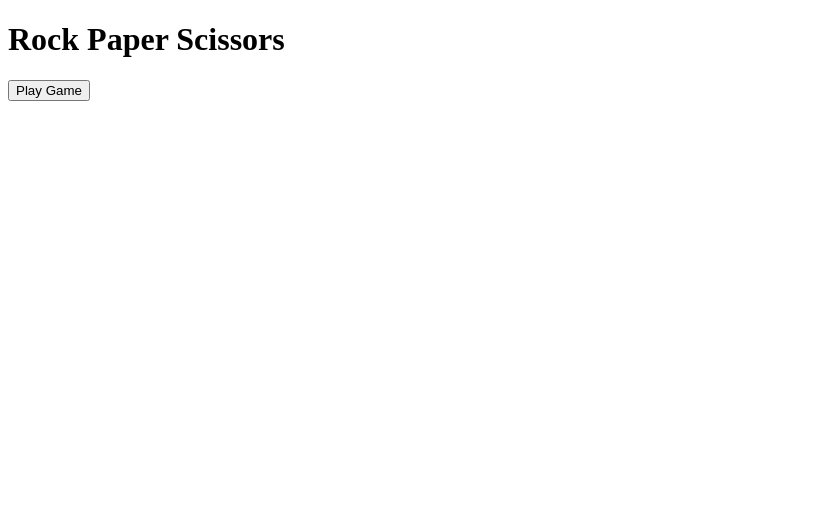
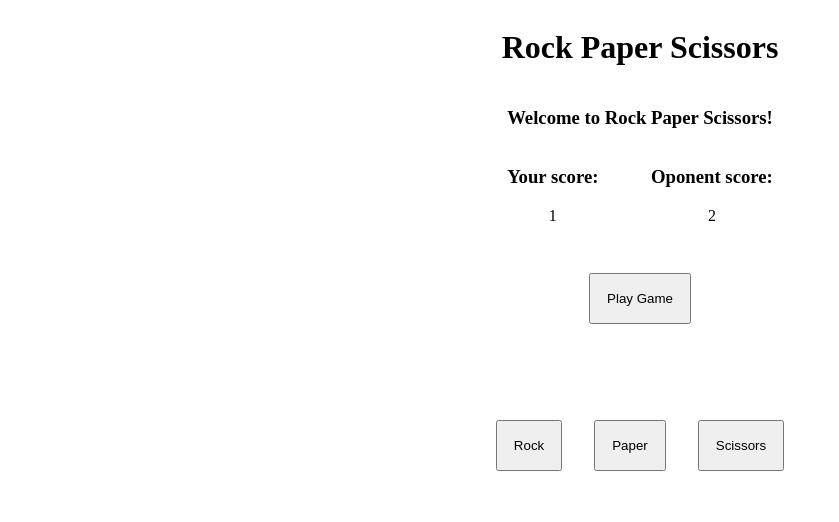
Before and after one commit to rgerbasi/rock-paper-scissors, a plain HTML site: page index.html in a window 1280 px wide. Shown: the whole page, without its empty margins (0-839 px from the left). Drawn offline with Linux system fonts and the light colour scheme.

Commit message:
feat: add buttons for options and change script

```diff
--- a/index.html
+++ b/index.html
@@ -4,11 +4,46 @@
     <meta charset="UTF-8">
     <meta name="viewport" content="width=device-width, initial-scale=1.0">
     <title>Rock Paper Scissors</title>
+   <style>
+        /* not best practice but feeling lazy right now */
+        body { display:flex; flex-flow: column nowrap; align-items: center;}
+        button {margin: 3rem 1rem; padding: 1rem;}
+        .container{ display: flex; justify-content: center; transition: all 2s;}
 
+        .hide {display: none;}
+        .scoreBoard {display: flex; justify-content: space-between;}
+        .scoreContainer {display: flex; flex-flow: column nowrap; align-items: center;}
+   </style>
 </head>
 <body>
     <h1>Rock Paper Scissors</h1>
+    <div>
+        <h3>Welcome to Rock Paper Scissors!</h3>
+        <div class="scoreBoard">
+            <div class="scoreContainer">
+                <h3>Your score:</h3>
+                <div id="playerScore">1</div>
+            </div>
+            <div class="scoreContainer">
+                <h3>Oponent score:</h3>
+                <div id="computerScore">2</div>
+            </div>
+        </div>
+    </div>
     <button id="gamebutton">Play Game</button>
+    <div class="container ">
+        <button>Rock</button>
+        <button>Paper</button>
+        <button>Scissors</button>
+    </div>
+
+    <!-- TO DO
+        add 3 buttons for each selection
+        event listener with correct selection
+        div to display results and change the console logs into dom methods
+        Display running score and announce a winner once one player reaches 5 points
+
+    -->
     <script src="script.js"></script>
 </body>
 </html>
--- a/script.js
+++ b/script.js
@@ -60,15 +60,25 @@ function playRound(humanChoice, computerChoice){
 
 //Step 6 play 5 rounds
 function playGame() {
+
     const rounds = 5
-    for (let i = 0; i < rounds; i++) {
-        const computerSelection = getComputerChoice()
-        const humanSelection = getHumanChoice().toLowerCase()
-        playRound(humanSelection, computerSelection)
-        console.log(`Round ${i+1} - You:${humanScore} CPU: ${computerScore}`)
-    }
+    // for (let i = 0; i < rounds; i++) {
+    //     const computerSelection = getComputerChoice()
+    //     const humanSelection = getHumanChoice().toLowerCase()
+    //     playRound(humanSelection, computerSelection)
+    //     console.log(`Round ${i+1} - You:${humanScore} CPU: ${computerScore}`)
+    // }
 
 }
+const buttonContainer = document.querySelector(".container")
+
+
+function toggleVisibility(element){
+    const node = document.querySelector("div")
+    node.classList.toggle("hide");
+    element.classList.toggle("hide")
+}
+
 const startbutton = document.getElementById("gamebutton")
 startbutton.addEventListener('click', playGame)
 
```
